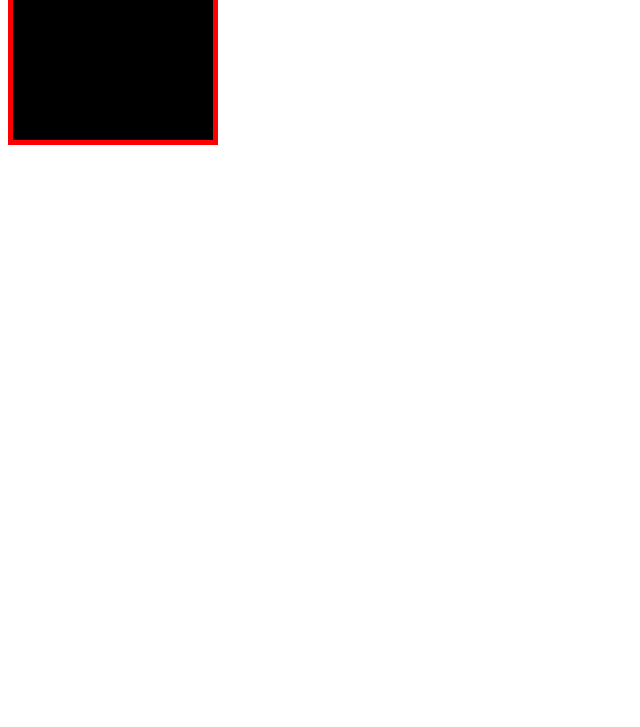
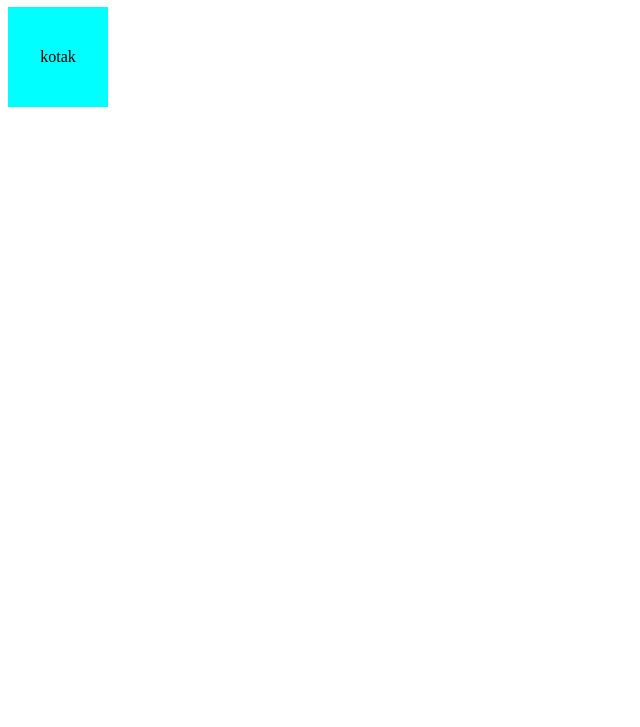
Before and after one commit to ckia696-sketch/mulok, a plain HTML site: page index.html in a window 1280 px wide. Shown: the part 73-800 px from the top of the page, without its empty margins (0-640 px from the left). Drawn offline with Linux system fonts and the light colour scheme.

Commit message:
Update index.html

```diff
--- a/index.html
+++ b/index.html
@@ -1,39 +1,30 @@
 <!DOCTYPE html>
+<html lang="in">
+<head>
+    <meta charset="UTF-8">
+    <title>Mulok Create Border</title>
+</head>
+<body>
+    <h1>maulana</h1>
 
-<html>
-   <head>
-      <title></title>
-   </head>
-
-   <body>
-
-<div class="kotak-saya">
-  ini kotak
+<div class="kotak">
+  kotak
 </div>
 
 <style>
-
-.kotak-saya {
-  width: 200px;
-  height: 200px;
-  background-color: black;
-  border: 5px solid red;
-  display: flex;
-  al.ign-items: center;
+ .kotak {
+  width: 100px;
+  height: 100px;
+  background-color: cyan;
+  display: flex;        /*  */
+  align-items: center;
   justify-content: center;
-  color: white;
-  font-weight: bold;
-}
-   </style>
+  color: black
+  }
+</style>
 
 
 
 
-
-
-
-
-   </body>
-
-
-                      </html>
+</body>
+</html>
```
